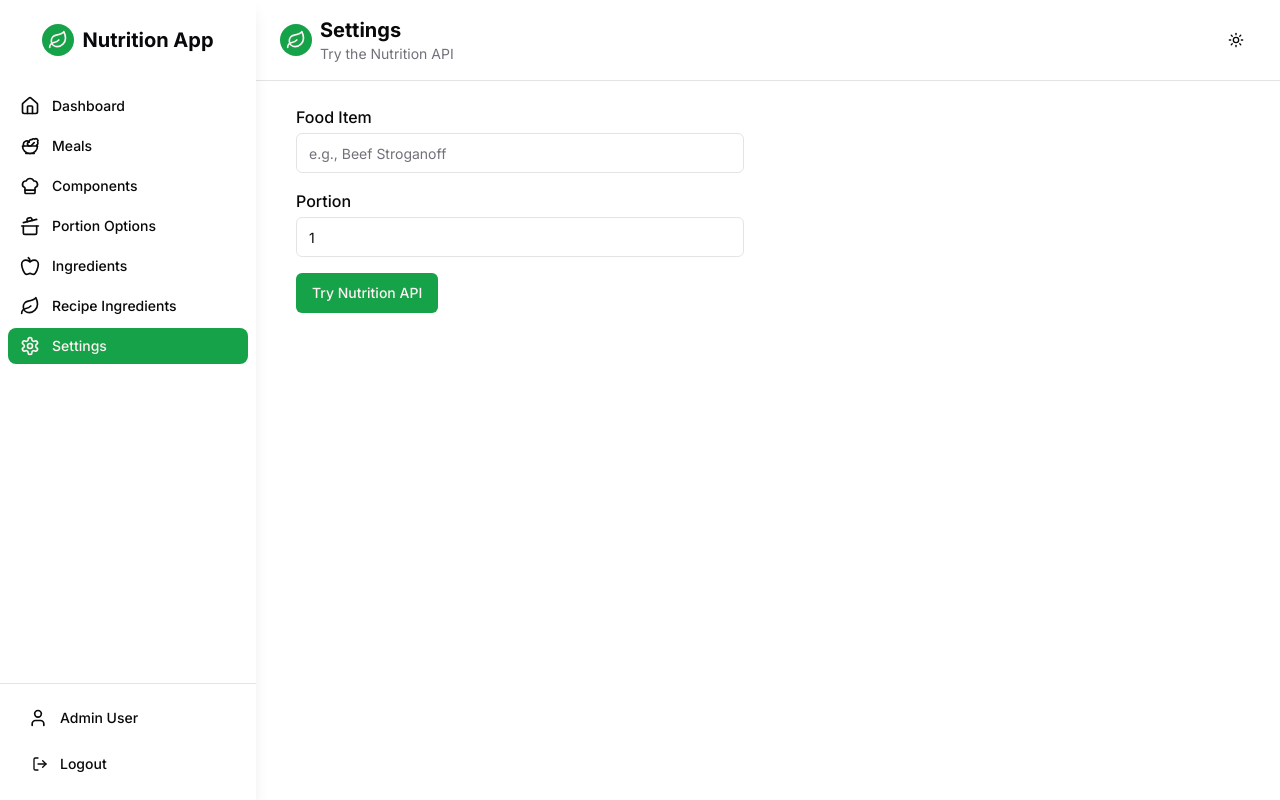
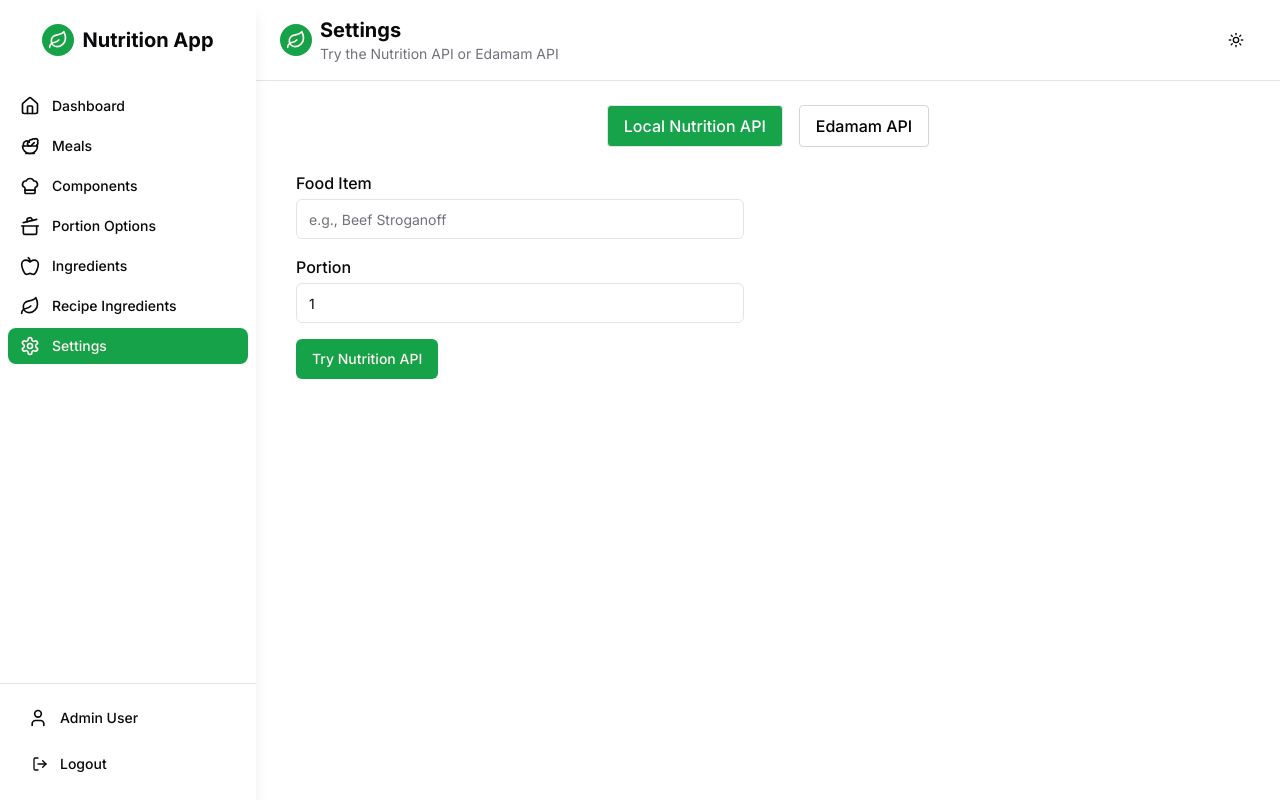
Before and after one commit to khslsahan/Food_DD, a Next.js app in the folder nutrition-app/: page /settings in a window 1280 px wide. Built offline with nearby package versions, Linux system fonts and the light colour scheme.

Commit message:
edamam api try to get nutritions

```diff
--- /dev/null
+++ b/nutrition-app/app/api/edamam-proxy/route.ts
@@ -0,0 +1,15 @@
+import { NextRequest, NextResponse } from 'next/server';
+
+const APP_ID = '4548953d';
+const APP_KEY = 'ab16d27b31057d0e62da083d52ccd57b';
+
+export async function POST(req: NextRequest) {
+  const { ingr } = await req.json();
+  const url = `https://api.edamam.com/api/nutrition-data?app_id=${APP_ID}&app_key=${APP_KEY}&nutrition-type=cooking&ingr=${encodeURIComponent(ingr)}`;
+  const apiRes = await fetch(url, {
+    method: 'GET',
+    headers: { 'accept': 'application/json' },
+  });
+  const data = await apiRes.json();
+  return NextResponse.json(data, { status: apiRes.status });
+}
--- a/nutrition-app/app/settings/page.tsx
+++ b/nutrition-app/app/settings/page.tsx
@@ -6,11 +6,19 @@ import { Input } from "@/components/ui/input";
 import { Header } from "@/components/layout/header";
 
 export default function SettingsPage() {
+  const [useEdamam, setUseEdamam] = useState(false);
   const [foodItem, setFoodItem] = useState("");
   const [portion, setPortion] = useState(1);
+  const [edamamIngr, setEdamamIngr] = useState("");
   const [response, setResponse] = useState<any>(null);
   const [loading, setLoading] = useState(false);
   const [error, setError] = useState<string | null>(null);
+
+  function handleApiToggle(edamam: boolean) {
+    setUseEdamam(edamam);
+    setResponse(null);
+    setError(null);
+  }
 
   async function handleSubmit(e: React.FormEvent) {
     e.preventDefault();
@@ -18,12 +26,20 @@ export default function SettingsPage() {
     setError(null);
     setResponse(null);
     try {
-      // Use a Next.js API route as a proxy to avoid CORS issues
-      const res = await fetch("/api/nutrition-proxy", {
+      let res;
+      if (useEdamam) {
+        res = await fetch("/api/edamam-proxy", {
+          method: "POST",
+          headers: { "Content-Type": "application/json" },
+          body: JSON.stringify({ ingr: edamamIngr }),
+        });
+      } else {
+        res = await fetch("/api/nutrition-proxy", {
           method: "POST",
           headers: { "Content-Type": "application/json" },
           body: JSON.stringify({ food_item: foodItem, portion }),
         });
+      }
       if (!res.ok) {
         throw new Error("API request failed");
       }
@@ -38,9 +54,37 @@ export default function SettingsPage() {
 
   return (
     <div className="flex flex-col min-h-screen">
-      <Header title="Settings" description="Try the Nutrition API" />
+      <Header title="Settings" description="Try the Nutrition API or Edamam API" />
       <main className="flex-1 p-6">
+        <div className="flex justify-center items-center gap-4 mb-6">
+          <button
+            type="button"
+            className={`px-4 py-2 rounded font-medium border ${!useEdamam ? "bg-green-600 text-white" : "bg-white text-black border-gray-300"}`}
+            onClick={() => handleApiToggle(false)}
+          >
+            Local Nutrition API
+          </button>
+          <button
+            type="button"
+            className={`px-4 py-2 rounded font-medium border ${useEdamam ? "bg-green-600 text-white" : "bg-white text-black border-gray-300"}`}
+            onClick={() => handleApiToggle(true)}
+          >
+            Edamam API
+          </button>
+        </div>
         <form onSubmit={handleSubmit} className="space-y-4 mb-8 text-left w-full max-w-md ml-4">
+          {useEdamam ? (
+            <div>
+              <label className="block mb-1 font-medium">Ingredient String</label>
+              <Input
+                value={edamamIngr}
+                onChange={e => setEdamamIngr(e.target.value)}
+                placeholder="e.g., Chicken breast 200g"
+                required
+              />
+            </div>
+          ) : (
+            <>
               <div>
                 <label className="block mb-1 font-medium">Food Item</label>
                 <Input
@@ -60,8 +104,10 @@ export default function SettingsPage() {
                   required
                 />
               </div>
+            </>
+          )}
           <Button type="submit" disabled={loading} className="w-fit">
-            {loading ? "Requesting..." : "Try Nutrition API"}
+            {loading ? "Requesting..." : useEdamam ? "Try Edamam API" : "Try Nutrition API"}
           </Button>
         </form>
         {error && <div className="text-red-600 mb-4 text-left ml-4">Error: {error}</div>}
```
Lines whose indentation alone changed are shown as unchanged.
